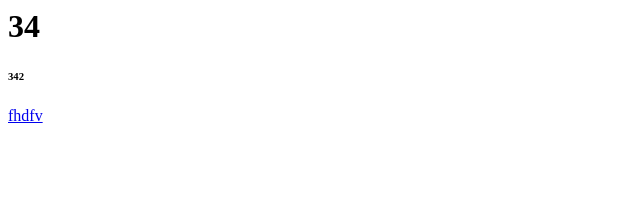
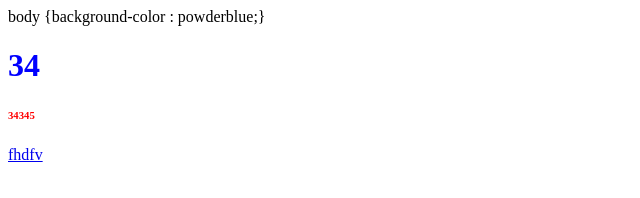
Before and after one commit to amethesh263/amethesh4, a plain HTML site: page index.html in a window 1280 px wide. Shown: the whole page, without its empty margins (0-640 px from the left). Drawn offline with Linux system fonts and the light colour scheme.

Commit message:
Update index.html

```diff
--- a/index.html
+++ b/index.html
@@ -5,8 +5,9 @@
 
     </style>
     </head>
-    <h1 style = "colour:blue;">34</h1>
-    <h6>342</h6>
+    body {background-color : powderblue;}
+    <h1 style = "color:blue;">34</h1>
+    <h6 style ="color:red;">34345</h6>
     <a href= https://github.com/amethesh263/amethesh4/edit/main/index.html>fhdfv</a>
   </body>
 
```
